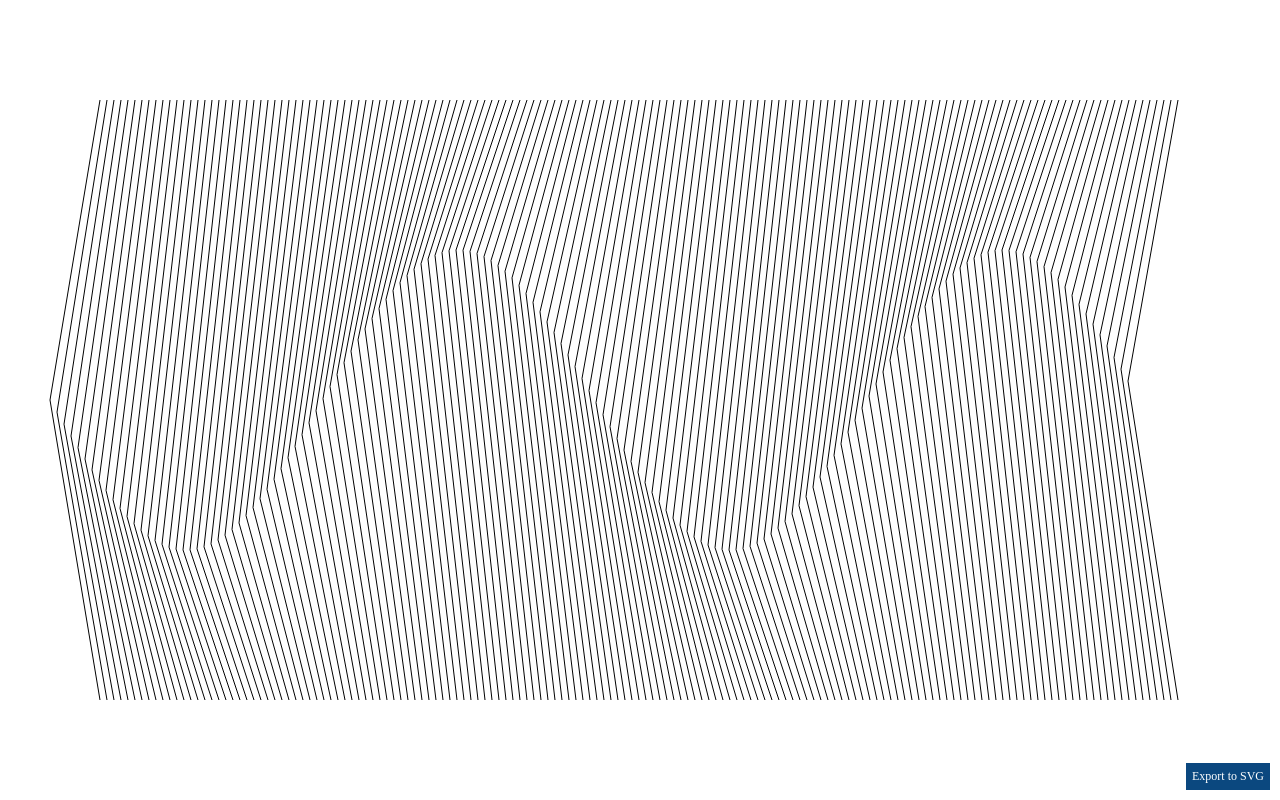
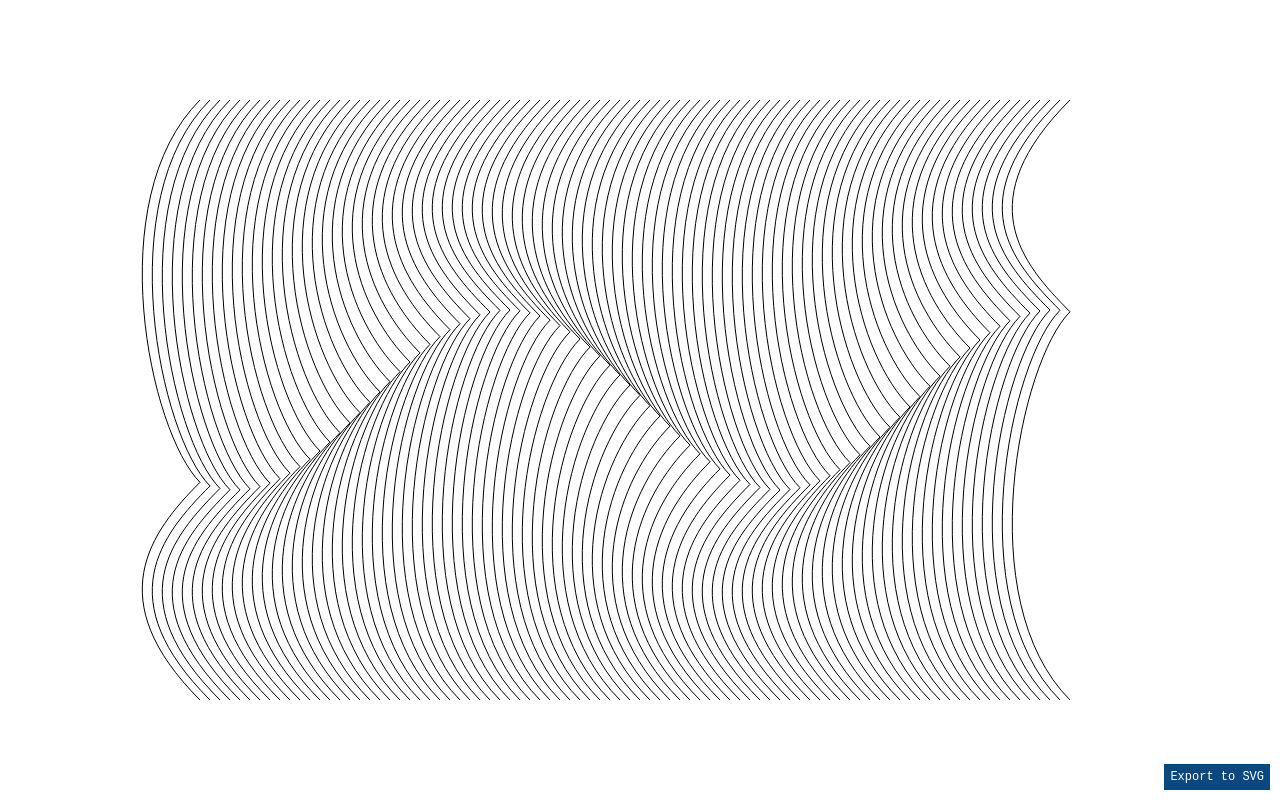
Before and after one commit to lzacharkow/papers, a website built with webpack: page index.html in a window 1280 px wide. Built offline with nearby package versions, Linux system fonts and the light colour scheme.

Commit message:
Sin wave path

```diff
--- a/index.html
+++ b/index.html
@@ -29,7 +29,7 @@
 				bottom: 10px;
 				outline: none;
 				border: none;
-				font-family: "SF Mono";
+				font-family: "SF Mono", monospace;
 				font-weight: 400;
 				font-size: 12px;
 				padding: 6px;
--- a/papers/points-on-path.js
+++ b/papers/points-on-path.js
@@ -1,22 +1,30 @@
+import _ from 'lodash';
 import Pulp from './Pulp';
 
 class App extends Pulp {
 	draw() {
 		this.paths = [];
 
-		const offset = 100;
+		const offsetX = 200;
+		const offsetY = 100;
 
-		for (let i = offset; i < this.scene.view.bounds.right - offset; i += 7) {
+		for (let i = offsetX; i < this.scene.view.bounds.right - offsetX; i += 10) {
 			const scaleFactor = 0.0115398163;
 			const midPoint = this.scene.view.size.height / 2;
-			const sin = (this.scene.view.size.height - offset * 2) * 0.25;
-			const sinMidPoint = Math.sin((i - offset) * scaleFactor) * sin;
+			const sin = (this.scene.view.size.height - offsetY * 2) * 0.15;
+			const sinMidPoint = Math.sin((i - offsetY) * scaleFactor) * sin;
 
 			const path = new this.scene.Path(
-				new this.scene.Point(i, offset),
-				new this.scene.Point(i - 50, midPoint + sinMidPoint),
-				new this.scene.Point(i, this.scene.view.bounds.bottom - offset),
+				new this.scene.Point(i, offsetY),
+				new this.scene.Point(i, midPoint + sinMidPoint),
+				new this.scene.Point(i, this.scene.view.bounds.bottom - offsetY),
 			);
+
+			_.first(path.segments).handleOut = new this.scene.Point(-100, 100);
+			path.segments[1].handleIn = new this.scene.Point(-50, -50);
+
+			path.segments[1].handleOut = new this.scene.Point(-50, 50);
+			_.last(path.segments).handleIn = new this.scene.Point(-100, -100);
 
 			path.strokeColor = 'black';
 			this.paths.push(path);
```
Also changed, not shown: papers/points-on-path-subtract-fail.js (added, +52 -0 lines).
